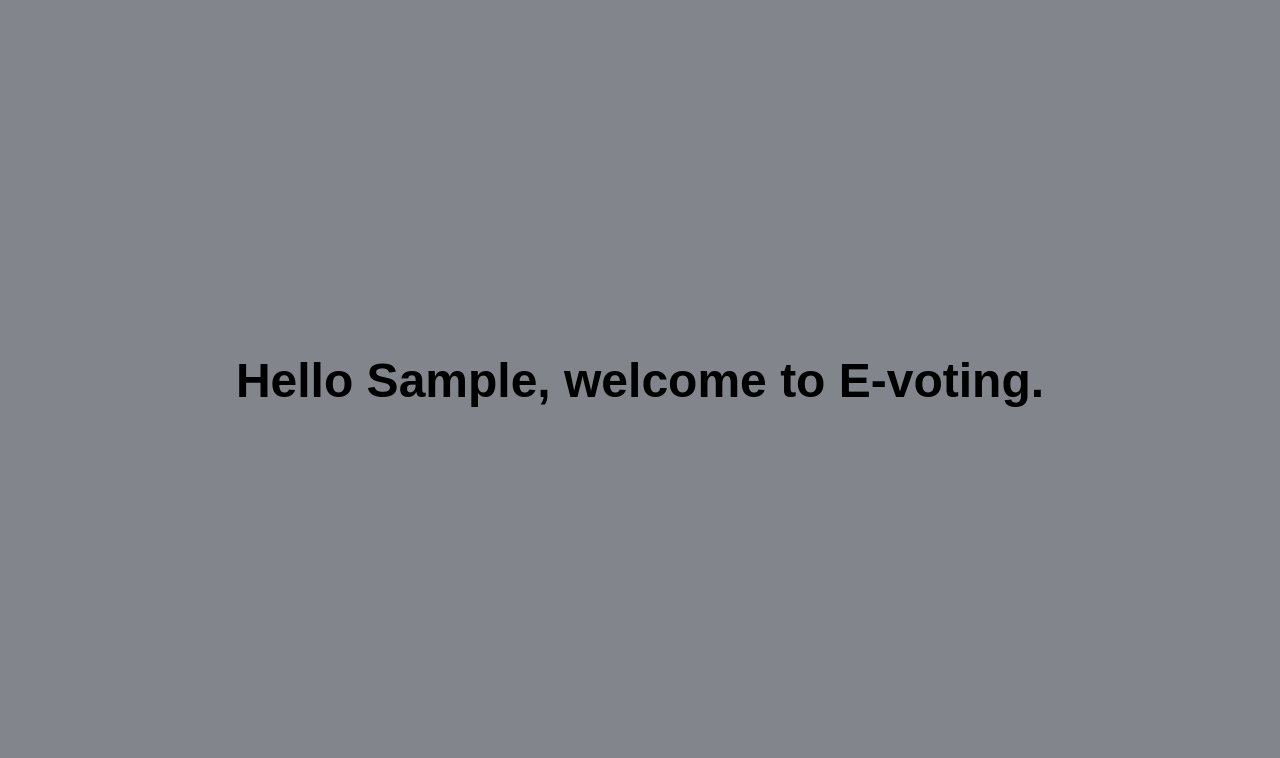
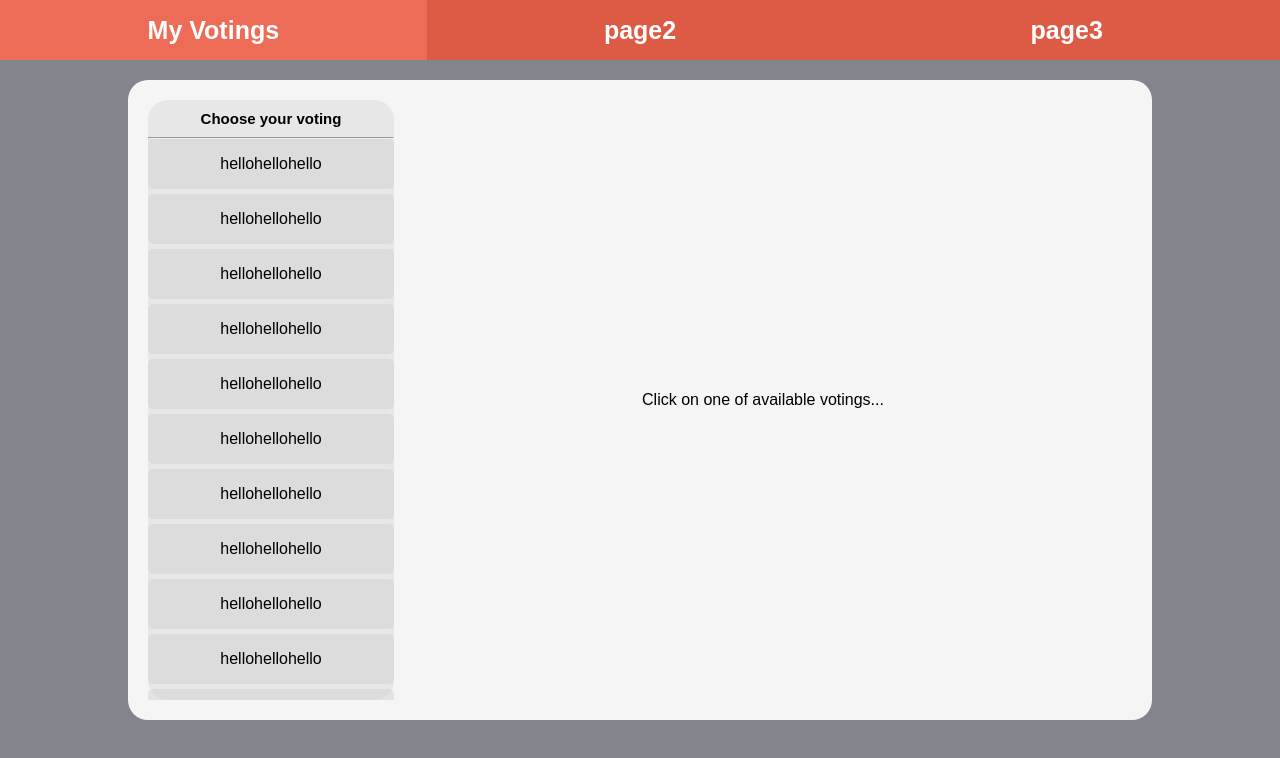
Before and after one commit to malkarol/SE2, a React (Create React App) app in the folder Frontend/: page /login in a window 1280 px wide. Both pictures are taken after typing "Sample", "Sample123" into the empty fields and a click on the button "Submit". Shown: the top 758 px of the page. Built offline with nearby package versions, Linux system fonts and the light colour scheme.

Commit message:
feat: My voting page, with frontend functionality and basic CSS

```diff
--- a/Frontend/src/App.js
+++ b/Frontend/src/App.js
@@ -18,6 +18,9 @@ function App() {
         <Route path="/" exact>
           <MainPage />
         </Route>
+        <Route path="/" exact>
+          <MainPage />
+        </Route>
       </Switch>
     </Router>
   );
--- a/Frontend/src/Components/LoginPage.js
+++ b/Frontend/src/Components/LoginPage.js
@@ -13,31 +13,31 @@ function LoginPage() {
     };
 
     if (redirect) {
-        return <Redirect
+        return <Redirect push
             to={{
                 pathname: "/",
                 state: { user: login }
             }} />;
     }
     return (
-        <div>
-            <div className="navbar">
-                <div className="MenuItem">Login</div>
-                <div className="MenuItem">Login</div>
-                <div className="MenuItem">Login</div>
-            </div>
         <div className="Login">
             <h3>Log in</h3>
-                <input
+            <input className="LoginInput"
                 type="text"
                 placeholder="Username"
                 onChange={(e) => setLogin(e.target.value)}></input>
-                <input
+            <input className="LoginInput"
                 type="password"
                 placeholder="Password"
-                    onChange={(e) => setPassword(e.target.value)}></input>
-                <button onClick={logIn}>Submit</button>
-            </div>
+                onChange={(e) => setPassword(e.target.value)}
+                onKeyUp={(e) => {
+                    if (e.key === 'Enter') {
+                        e.preventDefault();
+                        document.querySelector("button").click();
+                    }
+                }}
+            ></input>
+            <button className="LoginButton" onClick={logIn} type="submit">Submit</button>
         </div>
     )
 }
--- a/Frontend/src/Components/MainPage.js
+++ b/Frontend/src/Components/MainPage.js
@@ -1,13 +1,54 @@
 import React, { useState } from "react";
 import { withRouter, Redirect } from "react-router";
+import "../Layout/MainLayout.css";
+import NavBar from "./NavBar";
+import VotingPanel from "./VotingPanel";
 
 function MainPage(props) {
+    const [activeVoting, setActiveVoting] = useState(null);
+    const [answer, setAnswer] = useState(null);
+
     if (props.location.state == undefined) {
         return <Redirect to="/login" />;
     }
+
+    const ids = [1, 2, 3, 4, 5, 6, 7, 8, 9, 10, 11, 12];
+
     return (
         <div>
-            <h3>Hello {props.location.state.user}, welcome to E-voting.</h3>
+            <NavBar pageValue={0} />
+            <div className="MainBoard">
+                <div className="ChoosePanel">
+                    <div className="ChooseText">Choose your voting</div>
+                    <hr />
+                    <div className="VotingList">
+                        {ids.map((value, index) => {
+                            if (value == activeVoting) {
+                                return <div className="VotingBar Active">hellohellohello</div>;
+                            }
+                            else {
+                                const setActiveOnClick = () => {
+                                    setActiveVoting(value);
+                                    setAnswer(null);
+                                };
+                                return <div className="VotingBar" onClick={() => setActiveOnClick()}>hellohellohello</div>;
+                            }
+                        })}
+                    </div>
+                </div>
+                {(() => {
+                    if (activeVoting == null) {
+                        return (
+                            <div className="ChooseVoting">Click on one of available votings...</div>
+                        )
+                    }
+                    else {
+                        return (
+                            <VotingPanel id={activeVoting} answer={answer} setAnswer={setAnswer} />
+                        )
+                    }
+                })()}
+            </div>
         </div>
     )
 }
--- /dev/null
+++ b/Frontend/src/Components/NavBar.js
@@ -0,0 +1,32 @@
+import React, { useState } from "react";
+import { withRouter, Redirect } from "react-router";
+import "../Layout/MainLayout.css";
+
+function NavBar(props) {
+    const subpages = [['My Votings', '/'], ['page2', '#'], ['page3', '#']];
+    const [redirect, setRedirect] = useState(false);
+    const [redirectPage, setRedirectPage] = useState(null);
+
+    if (redirect) {
+        return redirectPage;
+    }
+
+    return (
+        <div className="navbar">
+            {subpages.map((value, index) => {
+                const redirect_fun = () => {
+                    setRedirectPage(<Redirect push
+                        to={{
+                            pathname: value[1],
+                        }} />);
+                    setRedirect(true);
+                };
+                if (index == props.pageValue) {
+                    return <div className="MenuItem Active">{value[0]}</div>
+                }
+                return <div className="MenuItem" onClick={redirect_fun}>{value[0]}</div>
+            })}
+        </div>
+    )
+}
+export default (withRouter(NavBar));
--- /dev/null
+++ b/Frontend/src/Components/VotingPanel.js
@@ -0,0 +1,53 @@
+import React, { useState } from "react";
+import { withRouter, Redirect } from "react-router";
+
+function VotingPanel(props) {
+
+    const answerIds = [1, 2, 3, 4]
+
+    const sumbitVote = () => {
+        alert(props.answer + ' is the answer for question of id ' + props.id);
+    }
+
+    return (
+        <div className="VotingPanel">
+            <div className="Question">QUESTION OF ID {props.id} HERE</div>
+            <div className="Answers">
+                {answerIds.map((value, index) => {
+                    if (props.answer == value) {
+                        return (
+                            <div className="AnswerBar Active">
+                                ANSWER {value} FOR QUESTION OF ID {props.id}
+                            </div>);
+                    }
+                    else {
+                        const setAnswerOnClick = () => {
+                            props.setAnswer(value);
+                        };
+                        return (
+                            <div className="AnswerBar" onClick={(() => setAnswerOnClick())}>
+                                ANSWER {value} FOR QUESTION OF ID {props.id}
+                            </div>);
+                    }
+                })}
+            </div>
+            <div className="AnswerButton">
+                {(() => {
+                    if (props.answer == null) {
+                        return (
+                            <button disabled="true" className="VoteButton">Vote</button>)
+                    }
+                    else {
+                        return (
+                            <button className="VoteButton" onClick={sumbitVote}>Vote</button>
+                        )
+                    }
+                })()}
+
+            </div>
+        </div>
+    )
+}
+
+
+export default (withRouter(VotingPanel));
--- a/Frontend/src/Layout/LoginLayout.css
+++ b/Frontend/src/Layout/LoginLayout.css
@@ -26,7 +26,7 @@ h3 {
     margin-bottom: 5vh;
 }
 
-input {
+input.LoginInput {
     margin-top: 1vh;
     margin-bottom: 1vh;
     margin-left: auto;
@@ -40,14 +40,15 @@ input {
     width: 80%;
 }
 
-input::placeholder {
+input::placeholder.LoginInput {
     /* Chrome, Firefox, Opera, Safari 10.1+ */
     color: #282c34;
     opacity: 1;
     /* Firefox */
 }
 
-button {
+button.LoginButton {
+    cursor: pointer;
     margin-top: 1vh;
     font-size: 2vh;
     font-weight: bold;
@@ -60,22 +61,3 @@ button {
     border: none;
     background-color: #FF4B2B;
 }
-
-.navbar {
-    position: fixed;
-    display: flex;
-    top: 0;
-    left: 0;
-    width: 100vw;
-    height: 50px;
-    background-color: #ff4b2bb9;
-}
-
-.MenuItem {
-    width: 30%;
-    margin: auto;
-    text-align: center;
-    font-size: 2vh;
-    font-weight: bold;
-    color: white;
-}
--- /dev/null
+++ b/Frontend/src/Layout/MainLayout.css
@@ -0,0 +1,155 @@
+.navbar {
+    position: fixed;
+    display: flex;
+    top: 0;
+    left: 0;
+    width: 100vw;
+    height: 60px;
+    background-color: #ff4b2bb9;
+}
+
+.MenuItem {
+    cursor: pointer;
+    height: 100%;
+    width: 100%;
+    display: flex;
+    align-items: center;
+    justify-content: center;
+    font-size: 25px;
+    color: white;
+    font-weight: bold;
+}
+
+.MenuItem.Active {
+    cursor: default;
+    background-color: #f3755fb6;
+}
+
+.MainBoard {
+    margin: 0 auto;
+    display: flex;
+    background-color: whitesmoke;
+    padding: 20px;
+    border-radius: 20px;
+    height: 80vh;
+    width: 80vw;
+    min-width: 1000px;
+}
+
+.ChoosePanel {
+    width: 25%;
+    background-color: rgba(211, 211, 211, 0.404);
+    border-radius: 20px;
+    display: flex;
+    flex-direction: column;
+    /* overflow: auto */
+    /* justify-content: center; */
+}
+
+.ChooseText {
+    margin: 10px auto;
+    font-size: 15px;
+    color: black;
+    font-weight: bold;
+}
+
+.VotingList {
+    display: flex;
+    flex-direction: column;
+    scroll-behavior: auto;
+    overflow: auto;
+}
+
+.VotingBar {
+    /* margin: auto 0; */
+    border-radius: 5px;
+    margin-bottom: 5px;
+    display: flex;
+    align-items: center;
+    justify-content: center;
+    padding: 10px 20px;
+    height: 50px;
+    min-height: 50px;
+    text-overflow: ellipsis;
+    white-space: nowrap;
+    overflow: hidden;
+    background-color: rgba(211, 211, 211, 0.513);
+    cursor: pointer;
+}
+
+.VotingBar.Active {
+    background-color: #ff4b2bb9;
+    font-weight: bold;
+    cursor: default;
+}
+
+.ChooseVoting {
+    margin: auto;
+}
+
+.VotingPanel {
+    display: flex;
+    flex-direction: column;
+    padding-top: 100px;
+    /* margin: 0 auto; */
+    width: 75%;
+    align-items: center;
+    padding-left: 20px;
+}
+
+.Question {
+    font-size: 35px;
+    font-weight: bold;
+    overflow: auto;
+    height: 20%;
+}
+
+.Answers {
+    overflow: auto;
+    height: 60%;
+    width: 100%;
+}
+
+.AnswerBar {
+    border-radius: 5px;
+    margin-bottom: 5px;
+    display: flex;
+    align-items: center;
+    padding: 10px 20px;
+    min-height: 50px;
+    background-color: rgba(211, 211, 211, 0.513);
+    cursor: pointer;
+}
+
+.AnswerBar.Active {
+    background-color: #ff4b2bb9;
+    font-weight: bold;
+    cursor: default;
+}
+
+.AnswerButton {
+    height: 20%;
+    display: flex;
+    flex-direction: column;
+    justify-content: center;
+    width: 100%;
+}
+
+button.VoteButton {
+    cursor: pointer;
+    font-size: 20px;
+    font-weight: bold;
+    color: white;
+    border-radius: 20px;
+    padding: 10px;
+    width: 100px;
+    margin-left: auto;
+    margin-right: auto;
+    border: none;
+    background-color: #FF4B2B;
+}
+
+button:disabled.VoteButton {
+    cursor: default;
+    background-color: gray;
+}
--- a/Frontend/src/index.css
+++ b/Frontend/src/index.css
@@ -1,4 +1,4 @@
-*{
+* {
   padding: 0;
   margin: 0;
   box-sizing: border-box;
```
Lines whose indentation alone changed are shown as unchanged.
